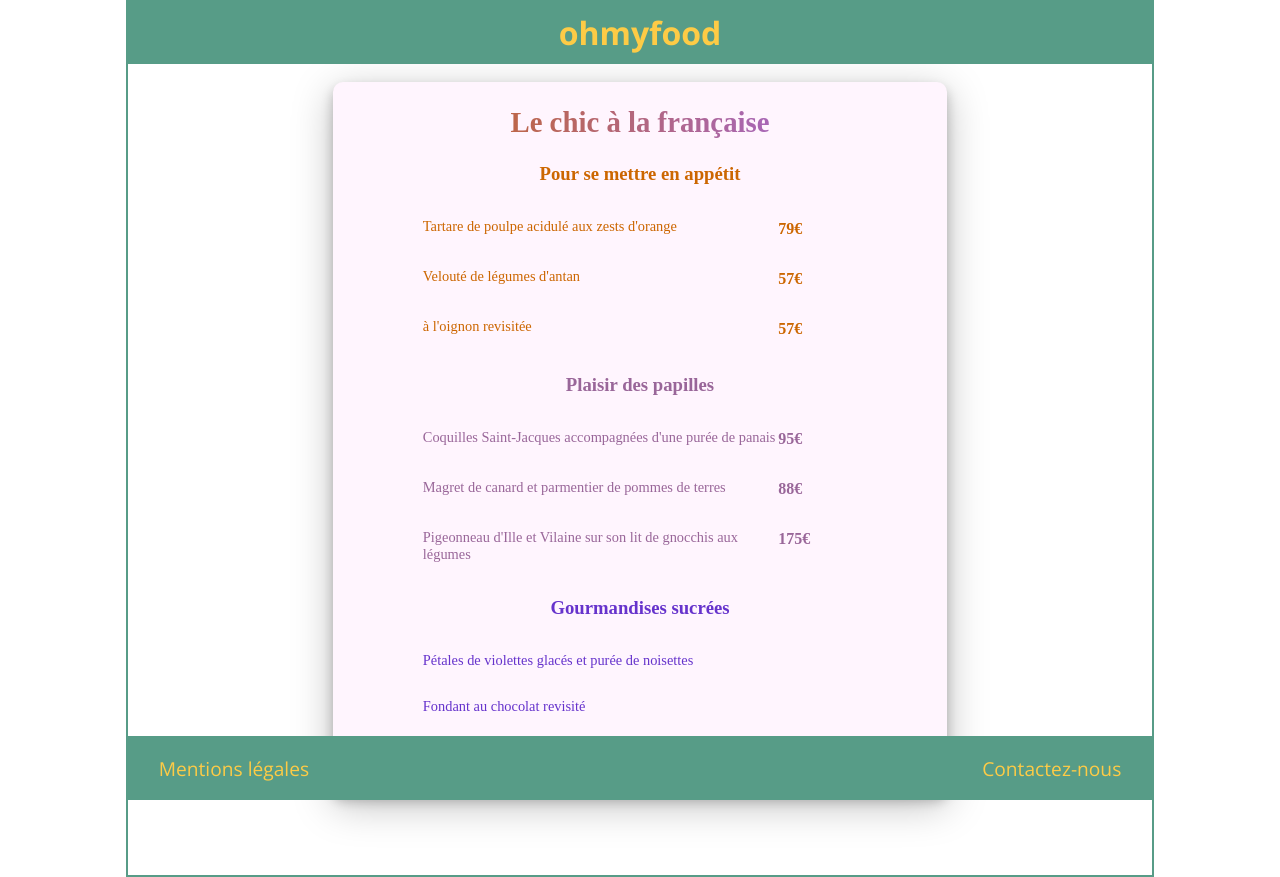
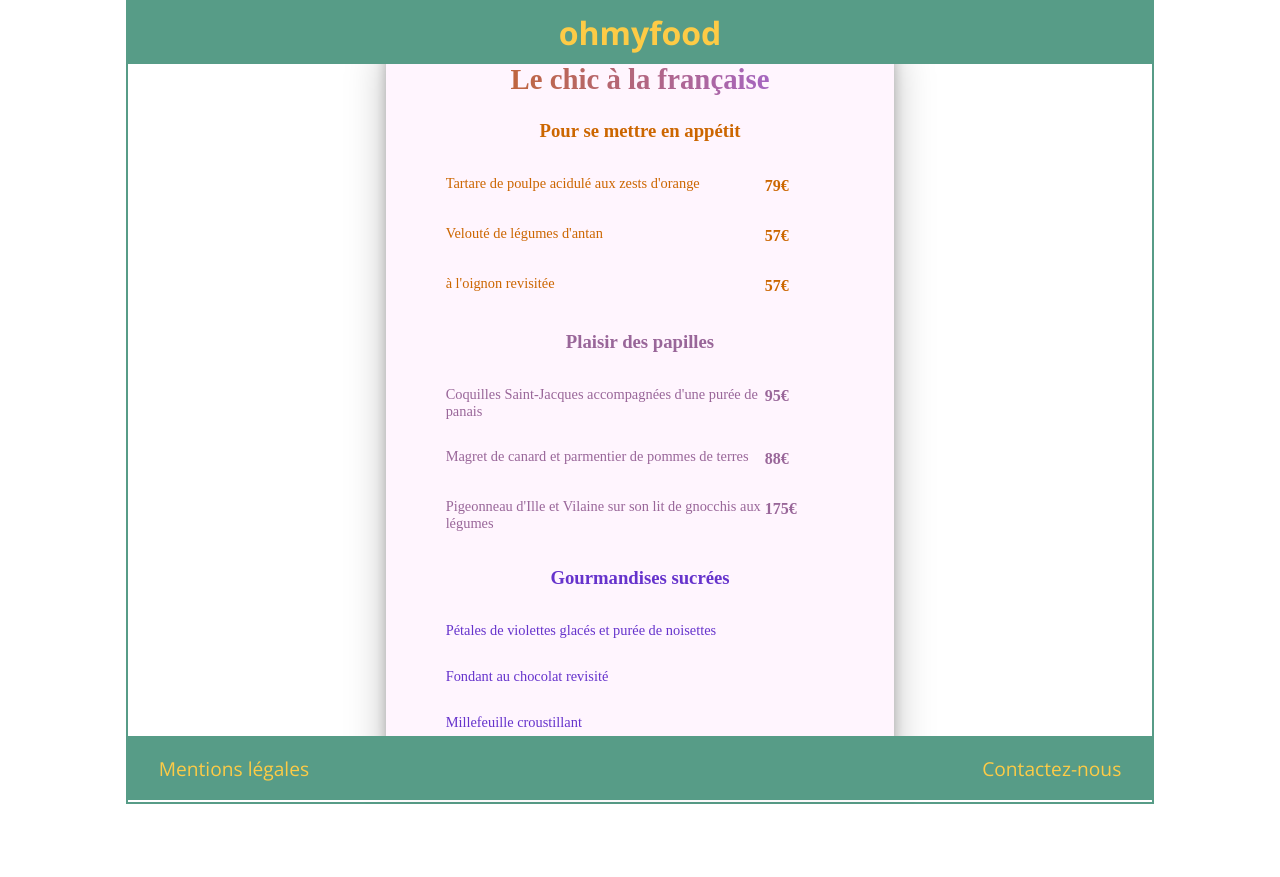
Before and after one commit to melcd238/ocohmyfood, a website: page chic.html in a window 1280 px wide. After the commit the page ends 804 px from the top, so only its background shows below. Drawn offline with nearby package versions, Linux system fonts and the light colour scheme; a web font is replaced by a local one.

Commit message:
responsive sur menu1

```diff
--- a/scss/_mixins.scss
+++ b/scss/_mixins.scss
@@ -22,10 +22,8 @@
     display: flex;
 }
 @mixin menu-style-general{
-    width: 60%;
+    max-width: 900px;
     margin: auto;
-    margin-top: 80px;
-    margin-bottom: 80px;
     border-radius: 10px;
     box-shadow: 0 6px 12px rgba(0, 0, 0, .22), 0 10px 40px rgba(0, 0, 0, .25);
     ul{
--- a/scss/_responsive.scss
+++ b/scss/_responsive.scss
@@ -1,6 +1,6 @@
 
 $breakpoint-small:599px;
-$breakpoint-medium:1224px;
+$breakpoint-medium:850px;
 
 
 @mixin responsive ($breakpoint){
--- a/scss/style.scss
+++ b/scss/style.scss
@@ -17,6 +17,10 @@ body{
         border: 2px solid map-get($color, backgroudcolor-header-footer );
         display: flex;
         flex-direction: column;
+    @include responsive(medium){
+        max-width: 100%;
+        border: none;
+    }
 
     @include responsive(small){
         max-width: 100%;
@@ -36,6 +40,9 @@ header{
         color: map-get($color,color-text-header-footer );
         font-family: map-get($font-family , family-ohmyfood );
         font-weight: bolder;
+    }
+    @include responsive(medium){
+        width: 100%;
     }
     @include responsive(small){
         width: 100%;
@@ -162,6 +169,9 @@ footer{
             animation-fill-mode: both; /* indique comment l'annimation doit appliquer les styles à sa cible avant et après son exécution*/
              }
             }
+     @include responsive(medium){
+                width: 100%;
+            }
      @include responsive(small) {
         width: 100%;
 
@@ -210,13 +220,12 @@ footer{
 }
 /*mise en place des menus*/
 ul{
-
+    margin-left: 0;
     padding-left: 0;
-
 }
 
 .recipes{
-    margin: 20px 80px;
+    margin: 20px 50px;
 
     @include responsive(small){
         margin: 5px 20px;
@@ -230,7 +239,7 @@ ul{
     @include menu-style-general;
     background-color: map-get($color, color-note );
     font-family: map-get($font-family,family-note );
-    line-height: 1rem;
+    line-height: 1.1;
     display: flex;
     flex-direction: column;
              h2, h3{
@@ -238,23 +247,38 @@ ul{
              }
 
           .dish{
-             font-size: 1.1rem;
+             font-size: 1rem;
              color: #999999;
-             padding-left: 10px;
+
              margin-top: 5px;
-             width: 80%;
+             width: 90%;
+             font-weight: 500;
          }
          .price{
              font-weight: bolder;
              color: #330000;
-             margin-top: 6px;
-             width: 20%;
+             margin-top: 4px;
+             width: 10%;
+             text-align: center;
          }
           .finmenu1{
              text-align: center;
          }
+    @include responsive(medium) {
+        max-width: 600px;
+
+
+       .recipes{
+           margin:10px 40px;
+       }
+       .dish{
+           font-size: 1rem;
+       }
+    }
     @include responsive(small){
-        width: 90%;
+        max-width: 320px;
+        margin-top: 70px;
+        margin-bottom: 70px;
 
         .dish{
             font-size: 1rem;
@@ -321,6 +345,7 @@ i{
     }
 }
 
+/* Menu Delice*/
 
 .menu3{
     @include menu-style-general;
@@ -356,6 +381,7 @@ i{
 
     }
 
+/* Menu Palette*/
 .menu4{
     @include menu-style-general;
     background-color: map-get($color, color-palette );
```
Also changed, not shown: css/style.css.
